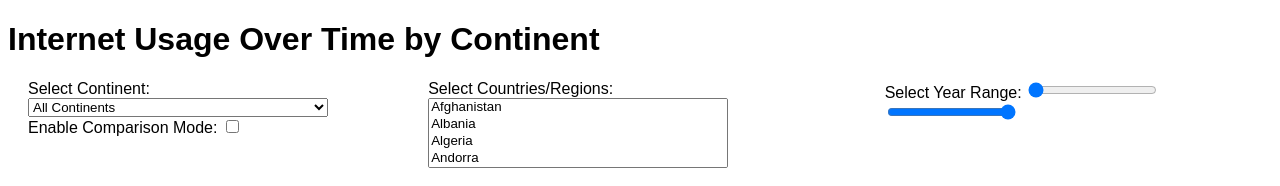
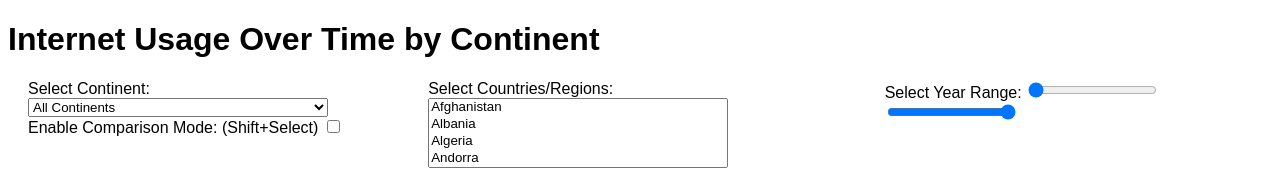
Before and after one commit to vitush99/Project3, a plain HTML site: page index.html in a window 1280 px wide. Shown: the top 186 px of the page. Drawn offline with nearby package versions, Linux system fonts and the light colour scheme.

Commit message:
added shift click mention

```diff
--- a/index.html
+++ b/index.html
@@ -41,7 +41,7 @@
                 <option value="Other">Other</option>
             </select>
             <div>
-                <label for="comparison-mode">Enable Comparison Mode:</label>
+                <label for="comparison-mode">Enable Comparison Mode: (Shift+Select)</label>
                 <input type="checkbox" id="comparison-mode">
             </div>
         </div>
```
